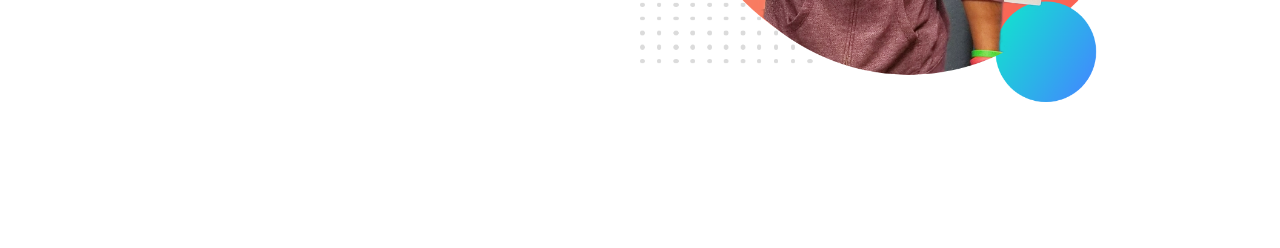
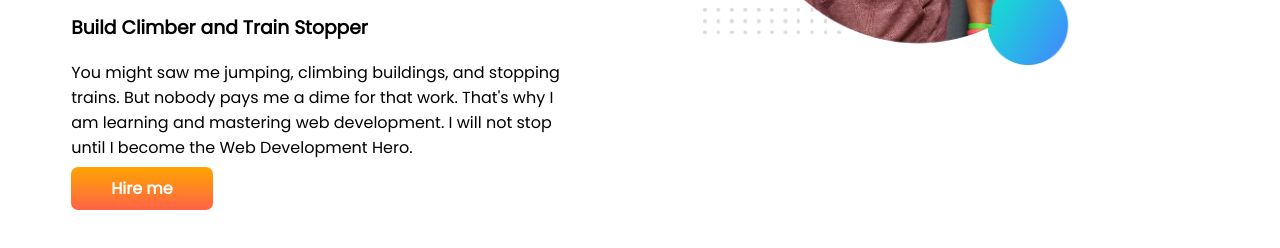
Before and after one commit to MarajTr/Develop-protfolio-repo, a plain HTML site: page index.html in a window 1280 px wide. Shown: the part 408-656 px from the top of the page. Drawn offline with Linux system fonts and the light colour scheme.

Commit message:
four push

```diff
--- a/index.html
+++ b/index.html
@@ -24,6 +24,7 @@
                 Development
                 Hero.
             </p>
+            <a class="link-button" href="https://github.com/MarajTr" target="_blank">Hire me</a>
         </div>
 
         <div class="half-width">
--- a/style.css
+++ b/style.css
@@ -17,9 +17,19 @@ section {
 
 .half-width {
     width: 50%;
+    padding: 5%;
 
 }
 
 .half-width img {
     width: 80%;
 }
+
+.link-button {
+    text-decoration: none;
+    background-image: linear-gradient(orange, tomato);
+    padding: 10px 40px;
+    border-radius: 7px;
+    color: white;
+    font-weight: 700;
+}
```
